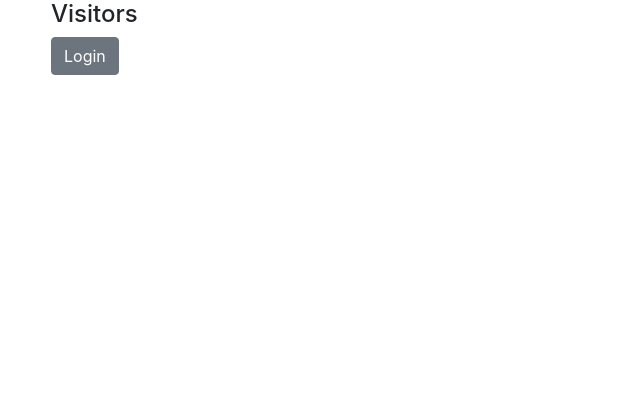
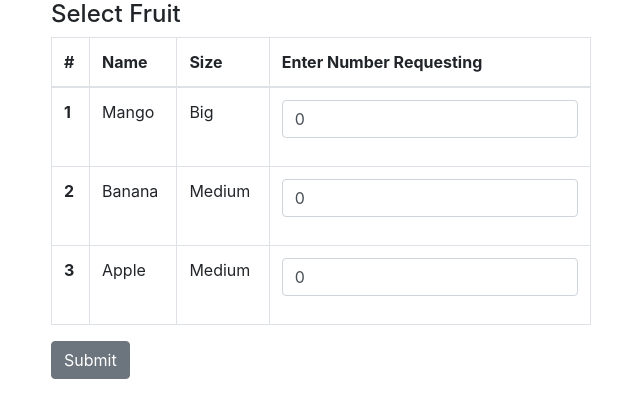
Before and after one commit to UniquelySimilar/vue-sandbox, a Vue app: page / in a window 1280 px wide. Before the commit this address led to /visitors. Shown: the top 418 px of the page, without its empty margins (34-674 px from the left). Built offline with nearby package versions, Linux system fonts and the light colour scheme; what vue-ellipse-progress would draw is missing.

Commit message:
stackoverflow: add object property

```diff
--- a/src/App.vue
+++ b/src/App.vue
@@ -1,13 +1,16 @@
 <template>
   <div id="app" class="container">
-    <router-view></router-view>
+    <add-object-property />
   </div>
 </template>
 
 <script>
+  import AddObjectProperty from '@/components/stackoverflow/add-object-property/AddObjectProperty'
+
   export default {
     name: 'App',
     components: {
+      AddObjectProperty
     },
     data() {
       return {
--- /dev/null
+++ b/src/components/stackoverflow/add-object-property/AddObjectProperty.vue
@@ -0,0 +1,78 @@
+<template>
+  <div class="add-object-property">
+    <h4>Select Fruit</h4>
+    <div class="row">
+      <div class="col-md-6">
+        <form @submit.prevent="submitForm">
+          <table class="table table-bordered">
+            <thead>
+              <tr>
+                <th scope="col">#</th>
+                <th scope="col">Name</th>
+                <th scope="col">Size</th>
+                <th scope="col">Enter Number Requesting</th>
+              </tr>
+            </thead>
+            <tbody>
+              <tr v-for="fruit in fruits" :key="fruit.id">
+                <th scope="row">{{ fruit.id }}</th>
+                <td>{{ fruit.name }}</td>
+                <td>{{ fruit.size }}</td>
+                <td>
+                  <div class="form-group small">
+                    <input class="form-control" type="number" v-model="fruit.quantity"/>
+                  </div>
+                </td>
+              </tr>
+            </tbody>
+          </table>
+          <button type="submit" class="btn btn-secondary">Submit</button>
+        </form>
+      </div>
+    </div>
+  </div>
+</template>
+
+<script>
+  export default {
+    data() {
+      return {
+        fruits: [
+          {
+            id: 1,
+            name: 'Mango',
+            size: 'Big'
+          },
+          {
+            id: 2,
+            name: 'Banana',
+            size: 'Medium'
+          },
+          {
+            id: 3,
+            name: 'Apple',
+            size: 'Medium'
+          },
+        ]
+      }
+    },
+    methods: {
+      getFruit() {
+        // Simulate API call
+        setTimeout(this.addQuantity(), 1000);
+      },
+      addQuantity() {
+        this.fruits.forEach(fruit => {
+          this.$set(fruit, 'quantity', 0);
+        });
+      },
+      submitForm() {
+        console.log(this.fruits);
+      }
+    },
+    created() {
+      this.getFruit();
+      console.log(this.fruits);
+    }
+  }
+</script>
--- a/src/main.js
+++ b/src/main.js
@@ -2,7 +2,7 @@ import Vue from 'vue'
 import App from './App.vue'
 
 //import router from './router'
-import router from '@/components/stackoverflow/route-param-modal/router'
+//import router from '@/components/stackoverflow/route-param-modal/router'
 
 //import store from './store'
 //import store from '@/components/stackoverflow/change-siblings-color/store'
@@ -21,7 +21,7 @@ Vue.use(VueEllipseProgress)
 Vue.config.productionTip = false
 
 new Vue({
-  router,
+  //router,
   //store,
   render: h => h(App),
 }).$mount('#app')
```
